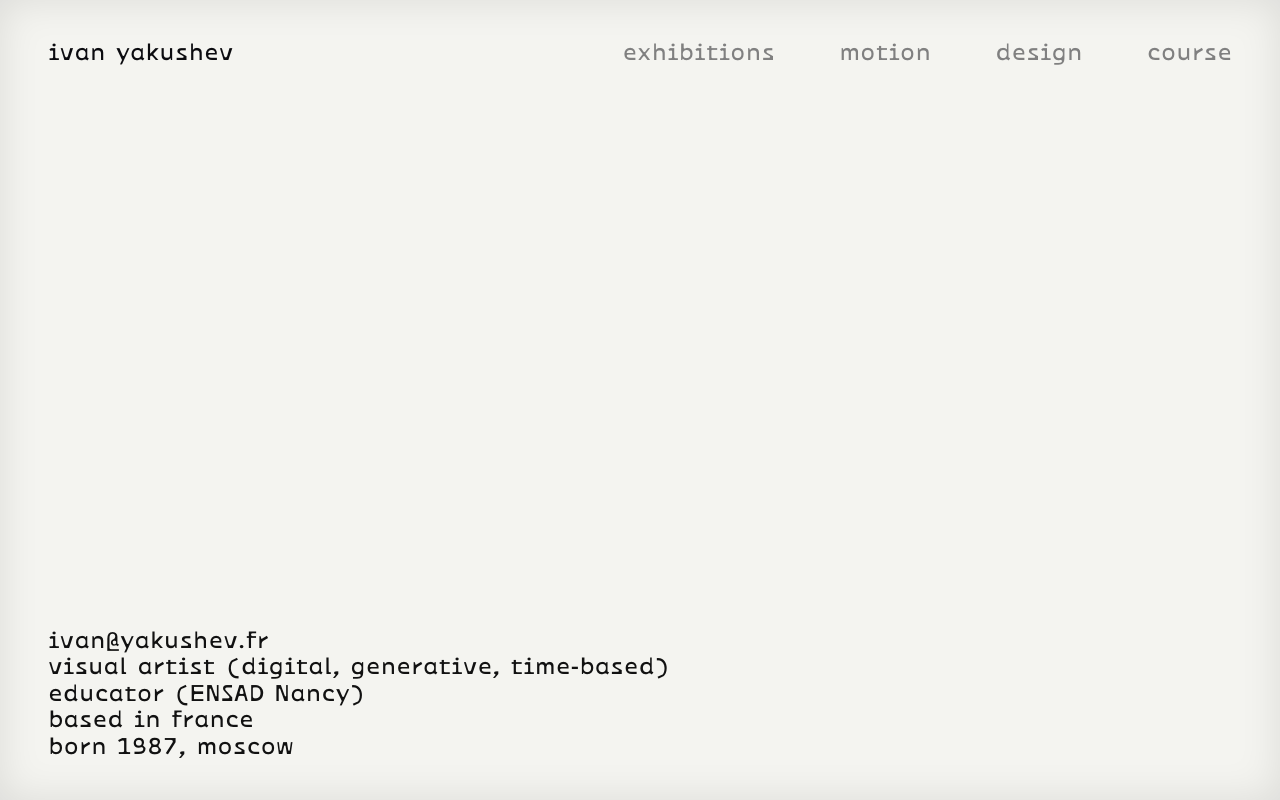
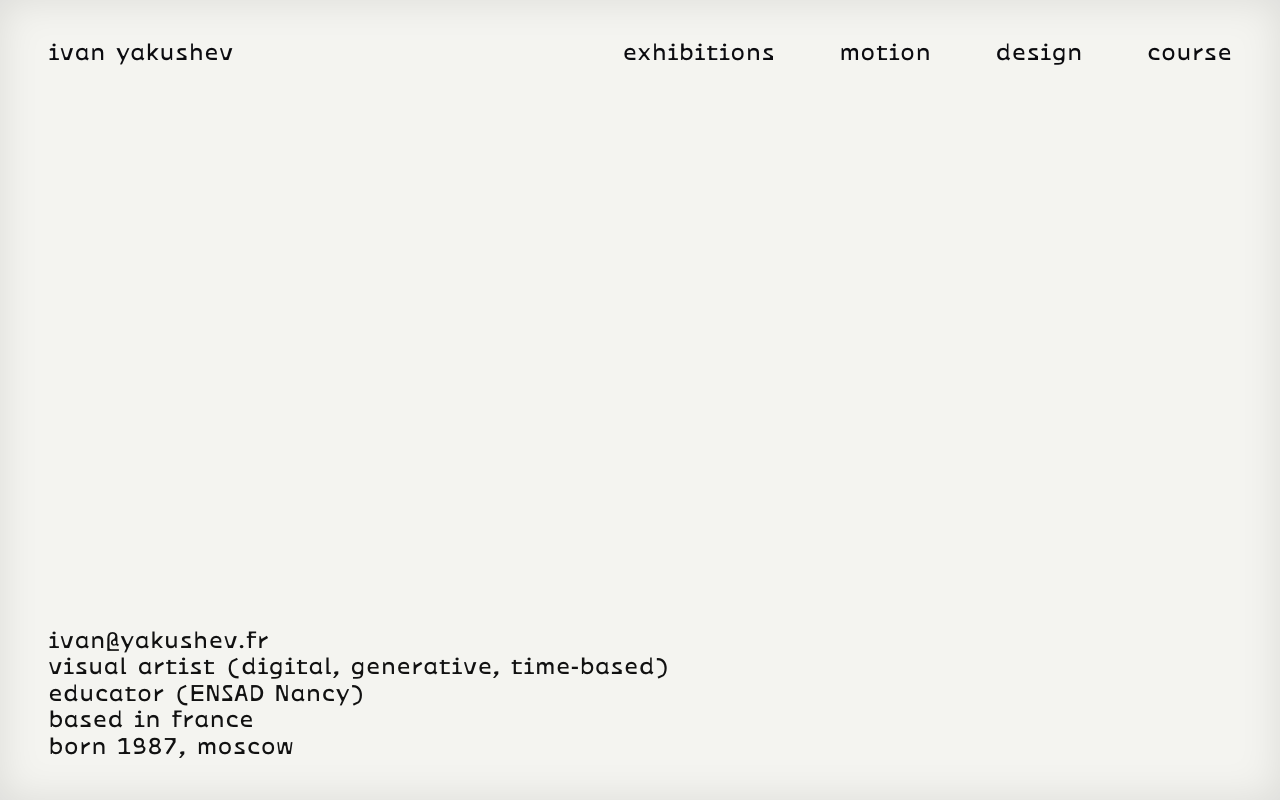
Before and after one commit to jnxmx/portfolio, a plain HTML site: page index.html in a window 1280 px wide. Drawn offline with Linux system fonts and the light colour scheme.

Commit message:
Set menu items to full opacity to prevent grey appearance

```diff
--- a/styles.css
+++ b/styles.css
@@ -83,14 +83,13 @@ body::after {
 .top-menu a {
     text-decoration: none;
     color: #ffffff;
-    transition: filter 0.6s ease, opacity 0.6s ease;
-    opacity: 0.5;
+    transition: filter 0.6s ease, opacity 0.3s ease;
+    opacity: 1; /* Full opacity to ensure sharp contrast with mix-blend-mode */
 }
 
 @media (hover: hover) {
     .top-menu a:hover {
         filter: blur(6px);
-        opacity: 1;
     }
 
     .name:hover {
@@ -100,7 +99,6 @@ body::after {
 
 .top-menu a.active {
     filter: blur(2px);
-    opacity: 1;
     text-decoration: underline;
 }
 
```
